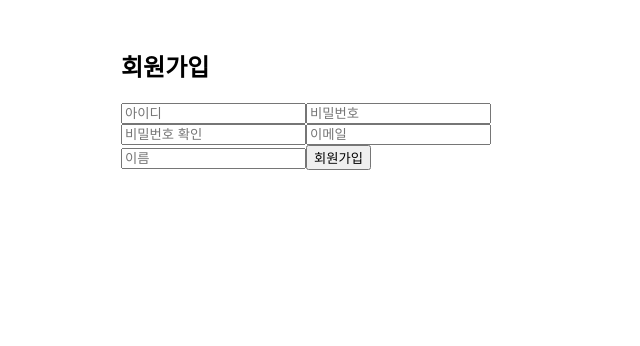
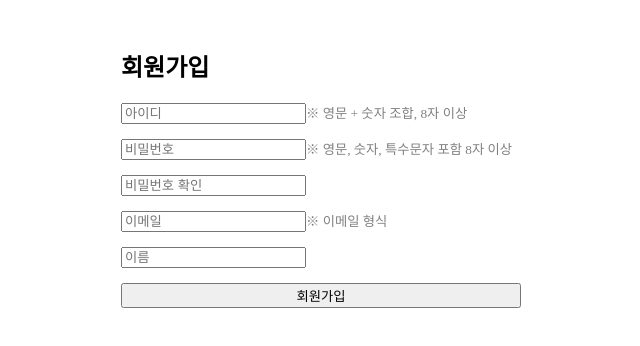
Before and after one commit to KGUCapstone/frontend, a React (Create React App) app: page /join in a window 1280 px wide. Shown: the top 346 px of the page, without its empty margins (319-959 px from the left). Built offline with nearby package versions, Linux system fonts and the light colour scheme; no server answers.

Commit message:
Refactor: 회원가입 폼 조건 추가

```diff
--- a/src/pages/Join.js
+++ b/src/pages/Join.js
@@ -40,25 +40,47 @@ const Join = () => {
       if (err.response && err.response.data && err.response.data.error) {
         setError(err.response.data.error);
       } else {
-        setError('회원가입에 실패했습니다.');
+        setError('회원가입에 실패했습니다.11');
       }
     }
   };
 
   return (
     <div style={{ maxWidth: 400, margin: '0 auto', padding: 20 }}>
-      <h2>회원가입</h2>
-      <form onSubmit={handleSubmit}>
+    <h2>회원가입</h2>
+    <form onSubmit={handleSubmit} style={{ display: 'flex', flexDirection: 'column', gap: 15 }}>
+
+      <div>
         <input type="text" name="username" placeholder="아이디" value={formData.username} onChange={handleChange} required />
+        <small style={{ color: 'gray' }}>※ 영문 + 숫자 조합, 8자 이상</small>
+      </div>
+
+      <div>
         <input type="password" name="password" placeholder="비밀번호" value={formData.password} onChange={handleChange} required />
+        <small style={{ color: 'gray' }}>※ 영문, 숫자, 특수문자 포함 8자 이상</small>
+      </div>
+
+      <div>
         <input type="password" name="passwordCheck" placeholder="비밀번호 확인" value={formData.passwordCheck} onChange={handleChange} required />
+
+      </div>
+
+      <div>
         <input type="email" name="email" placeholder="이메일" value={formData.email} onChange={handleChange} required />
+        <small style={{ color: 'gray' }}>※ 이메일 형식</small>
+      </div>
+
+      <div>
         <input type="text" name="name" placeholder="이름" value={formData.name} onChange={handleChange} required />
-        <button type="submit">회원가입</button>
-      </form>
-      {error && <p style={{ color: 'red' }}>🚫 {error}</p>}
-      {success && <p style={{ color: 'green' }}>✅ {success}</p>}
-    </div>
+
+      </div>
+
+      <button type="submit">회원가입</button>
+    </form>
+
+    {error && <p style={{ color: 'red', marginTop: 10 }}>🚫 {error}</p>}
+    {success && <p style={{ color: 'green', marginTop: 10 }}>✅ {success}</p>}
+  </div>
   );
 };
 
```
